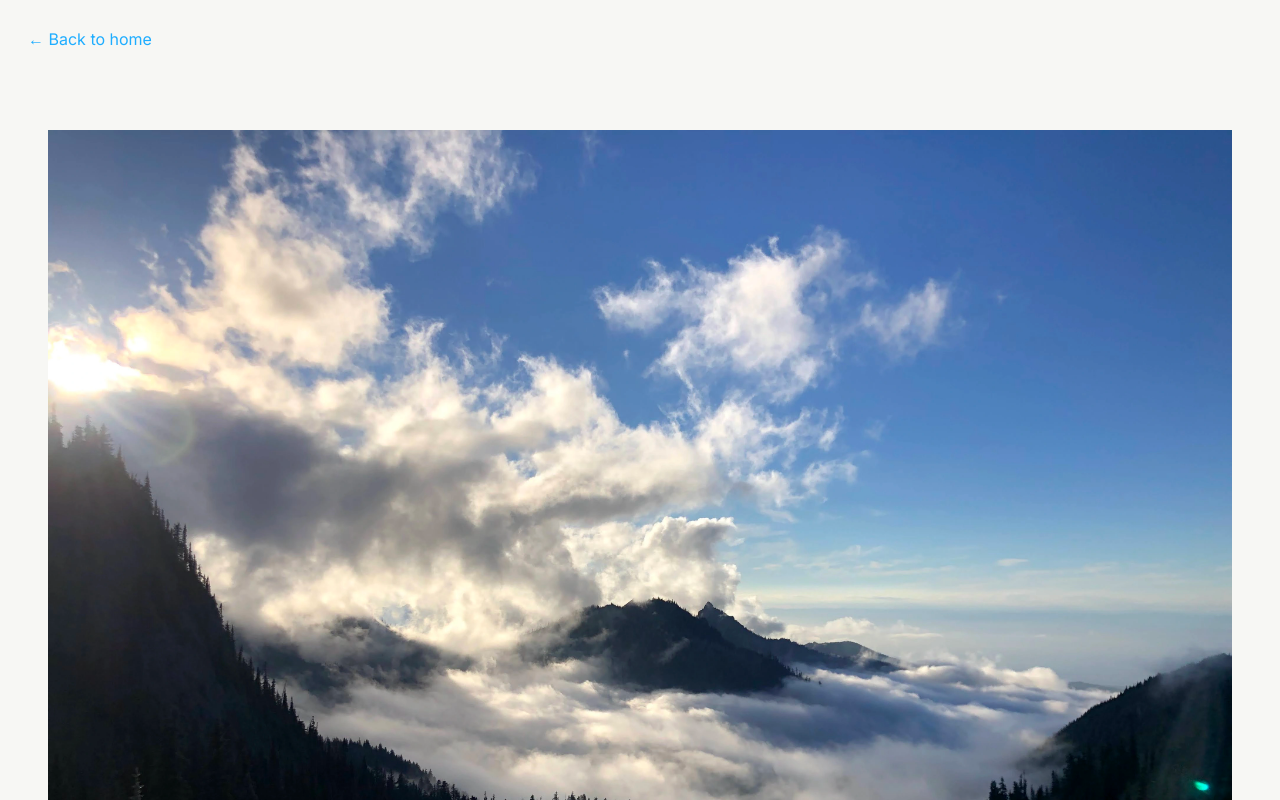
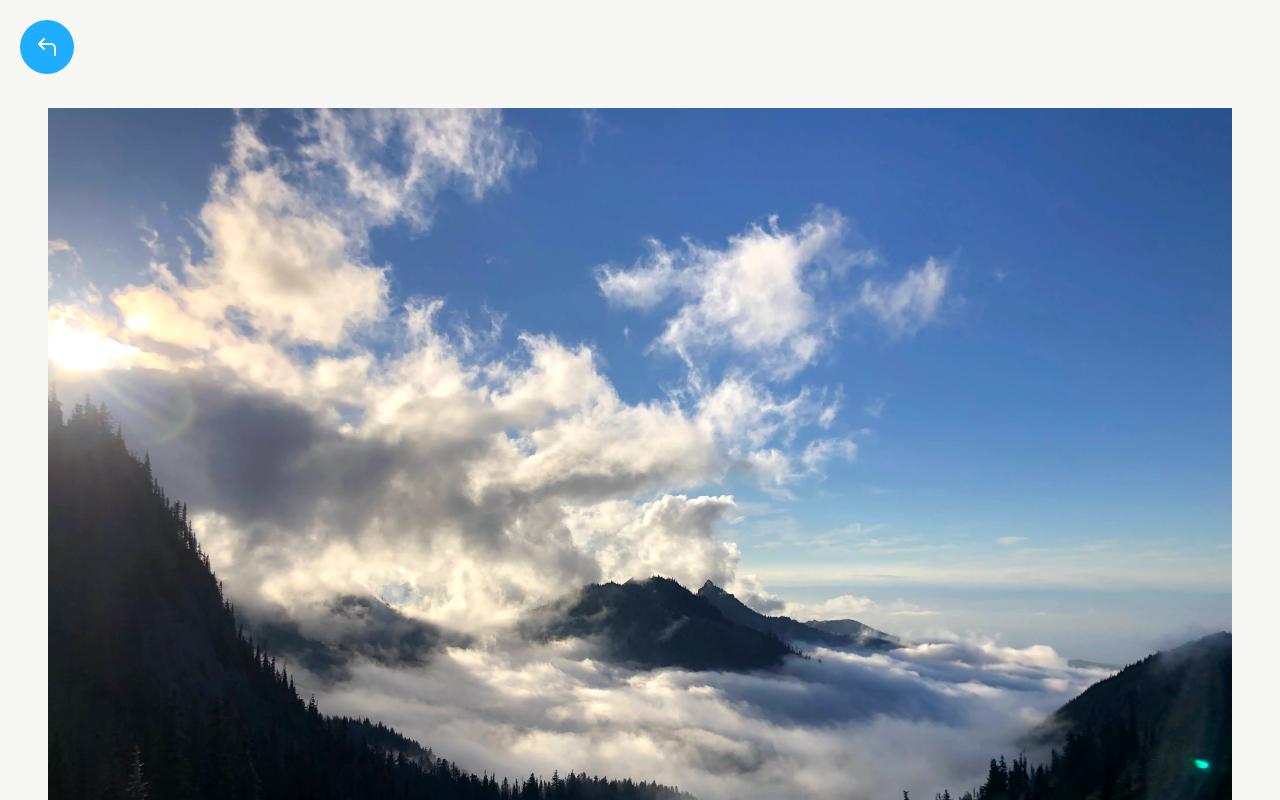
Before and after one commit to ohana23/corner-of-the-internet, a Next.js app: page /artifacts in a window 1280 px wide. Shown: the top 800 px of the page. Built offline with nearby package versions, Linux system fonts and the light colour scheme.

Commit message:
change back button styling

```diff
--- a/artifacts.module.css
+++ b/artifacts.module.css
@@ -1,3 +1,10 @@
+.header {
+  position: fixed;
+  top: 20px;
+  left: 20px;
+  z-index: 100;
+}
+
 .artifactsSection {
   max-width: 1200px;
   margin: 60px auto 40px;
@@ -504,16 +511,27 @@
   animation: fadeInUp 0.8s cubic-bezier(0.16, 1, 0.3, 1) 0.3s forwards;
 }
 
-.backLink {
+.backButton {
+  display: flex;
+  align-items: center;
+  justify-content: center;
+  width: 54px;
+  height: 54px;
+  border-radius: 50%;
+  background: var(--accent-color);
+  color: var(--background-color);
   text-decoration: none;
-  color: var(--accent-color);
-  transition: color 0.3s cubic-bezier(0.4, 0, 0.2, 1);
-  font-size: 16px;
+  transition: all 0.3s cubic-bezier(0.4, 0, 0.2, 1);
 }
 
-.backLink:hover {
-  color: rgb(195, 255, 0);
+.backButton:hover {
+  opacity: 0.85;
   cursor: pointer;
+}
+
+.backButton svg {
+  width: 24px;
+  height: 24px;
 }
 
 @keyframes fadeInUp {
--- a/pages/artifacts.js
+++ b/pages/artifacts.js
@@ -149,8 +149,11 @@ function ArtifactsPage() {
     <div className={`${artifactStyles.container} ${isLoaded ? artifactStyles.loaded : ""}`}>
       {/* Back to home link */}
       <div className={artifactStyles.header}>
-        <a href="/" className={artifactStyles.backLink}>
-          ← Back to home
+        <a href="/" className={artifactStyles.backButton} aria-label="Back to home">
+          <svg width="24" height="24" viewBox="0 0 24 24" fill="none" stroke="currentColor" strokeWidth="2" strokeLinecap="round" strokeLinejoin="round">
+            <polyline points="9 14 4 9 9 4"></polyline>
+            <path d="M20 20v-7a4 4 0 0 0-4-4H4"></path>
+          </svg>
         </a>
       </div>
 
```
